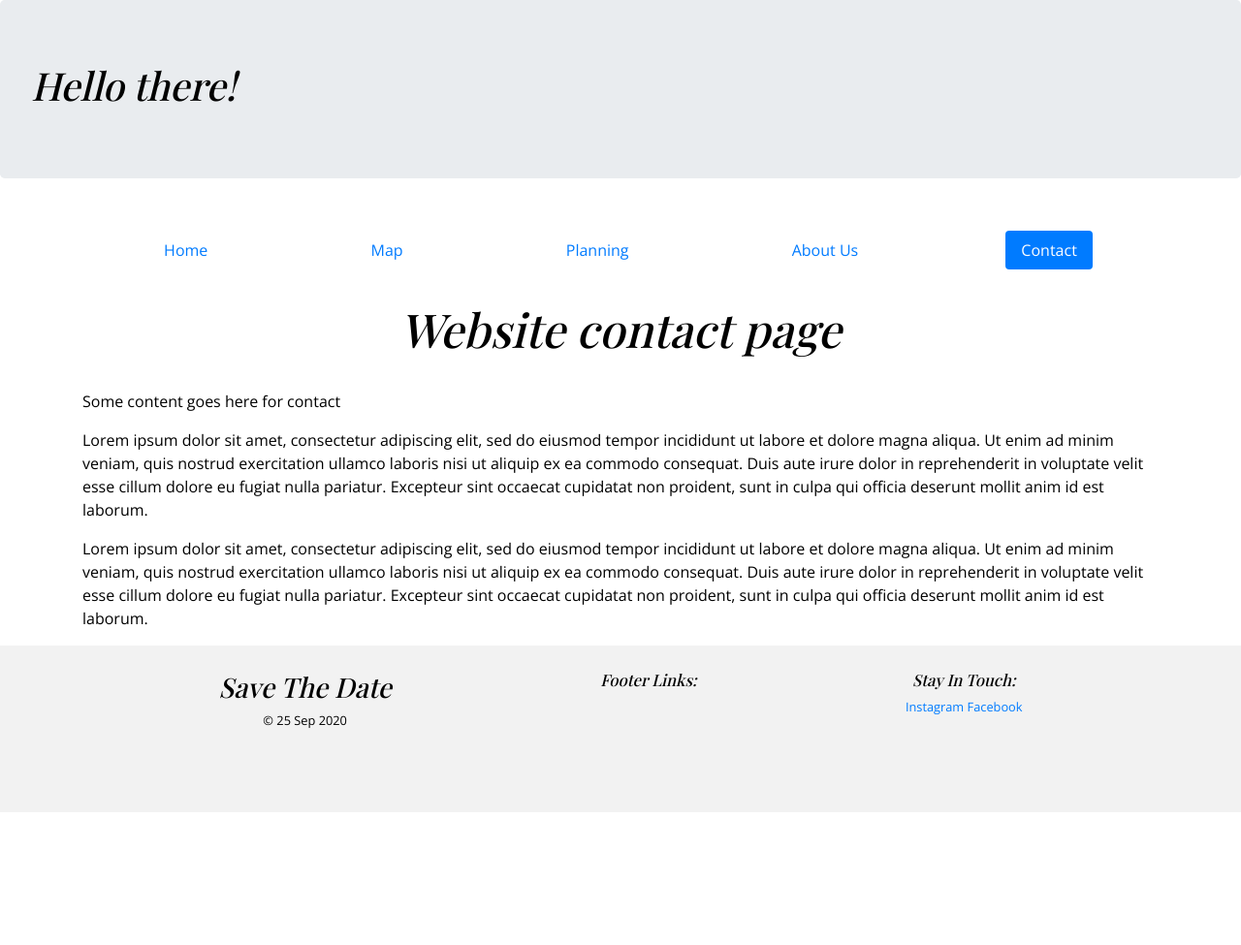
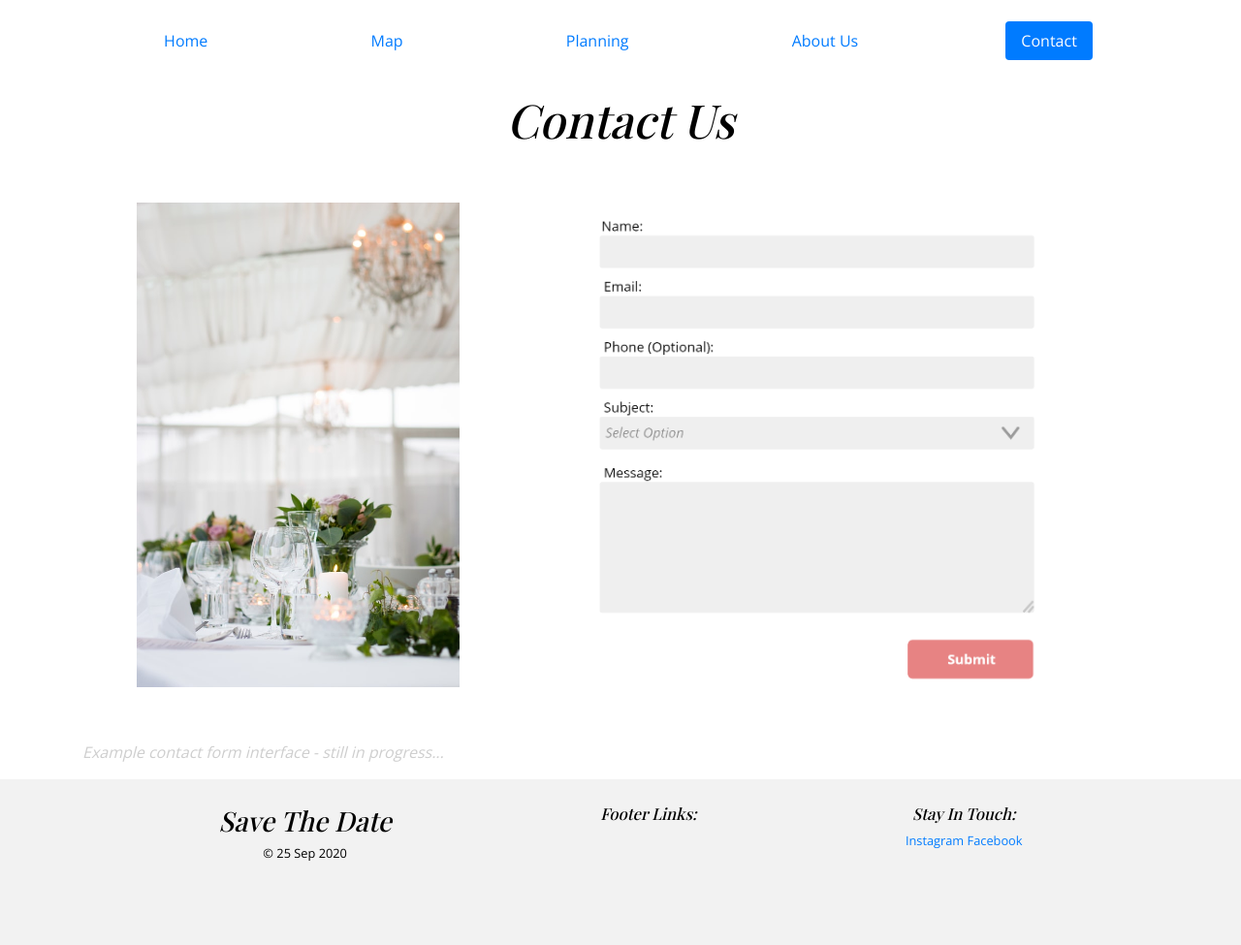
Before and after one commit to AlanBark/DECO1800Project, a PHP site: page /contact.php in a window 1280 px wide. Shown: the whole page at 97% size. Before the commit the page ends 838 px from the top, so only its background shows below. Run offline with PHP 8.4, Linux system fonts and the light colour scheme; some web fonts are replaced.

Commit message:
reverted changes

```diff
--- a/contact.php
+++ b/contact.php
@@ -6,19 +6,18 @@
 </head>
 <body>
 
-<?php include("includes/design-top.php");?>
 <?php include("includes/navigation.php");?>
 
 <div class="container" id="main-content">
-	<h2>Website contact page</h2>
-	<p>Some content goes here for contact</p>
+	<h2>Contact Us</h2>
 
-	<p>
-		Lorem ipsum dolor sit amet, consectetur adipiscing elit, sed do eiusmod tempor incididunt ut labore et dolore magna aliqua. Ut enim ad minim veniam, quis nostrud exercitation ullamco laboris nisi ut aliquip ex ea commodo consequat. Duis aute irure dolor in reprehenderit in voluptate velit esse cillum dolore eu fugiat nulla pariatur. Excepteur sint occaecat cupidatat non proident, sunt in culpa qui officia deserunt mollit anim id est laborum.
-	</p>
-	<p>
-		Lorem ipsum dolor sit amet, consectetur adipiscing elit, sed do eiusmod tempor incididunt ut labore et dolore magna aliqua. Ut enim ad minim veniam, quis nostrud exercitation ullamco laboris nisi ut aliquip ex ea commodo consequat. Duis aute irure dolor in reprehenderit in voluptate velit esse cillum dolore eu fugiat nulla pariatur. Excepteur sint occaecat cupidatat non proident, sunt in culpa qui officia deserunt mollit anim id est laborum.
-	</p>
+	<div class="pseudo-contact-form" style="margin: 5%; max-height: 650px">
+		<img src="/images/wedding-table.jpg" style="max-height:500px; height: 100%;">
+		<img src="/images/contact-interface-wide.png" style="padding-left: 10%; max-height:500px; height: 100%;">
+	</div>
+
+		<p style="color: #cecece; font-style: italic;">Example contact form interface - still in progress...</p>
+
 </div>
 
 <?php include("includes/footer.php");?>
--- a/css/style.css
+++ b/css/style.css
@@ -248,6 +248,5 @@ p{
 #invitedList span{
 	font-family: "Playfair Display", Garamond, Cambria, serif;
 	font-style: italic;
-
 	font-size:1.3em;
 }
--- a/includes/design-top.php
+++ /dev/null
@@ -1,3 +0,0 @@
-<div class="jumbotron">
-	<h1>Hello there!</h1>
-</div>
```
Also changed, not shown: about.php (+2 -7 lines), planning.php (+1 -6 lines).
